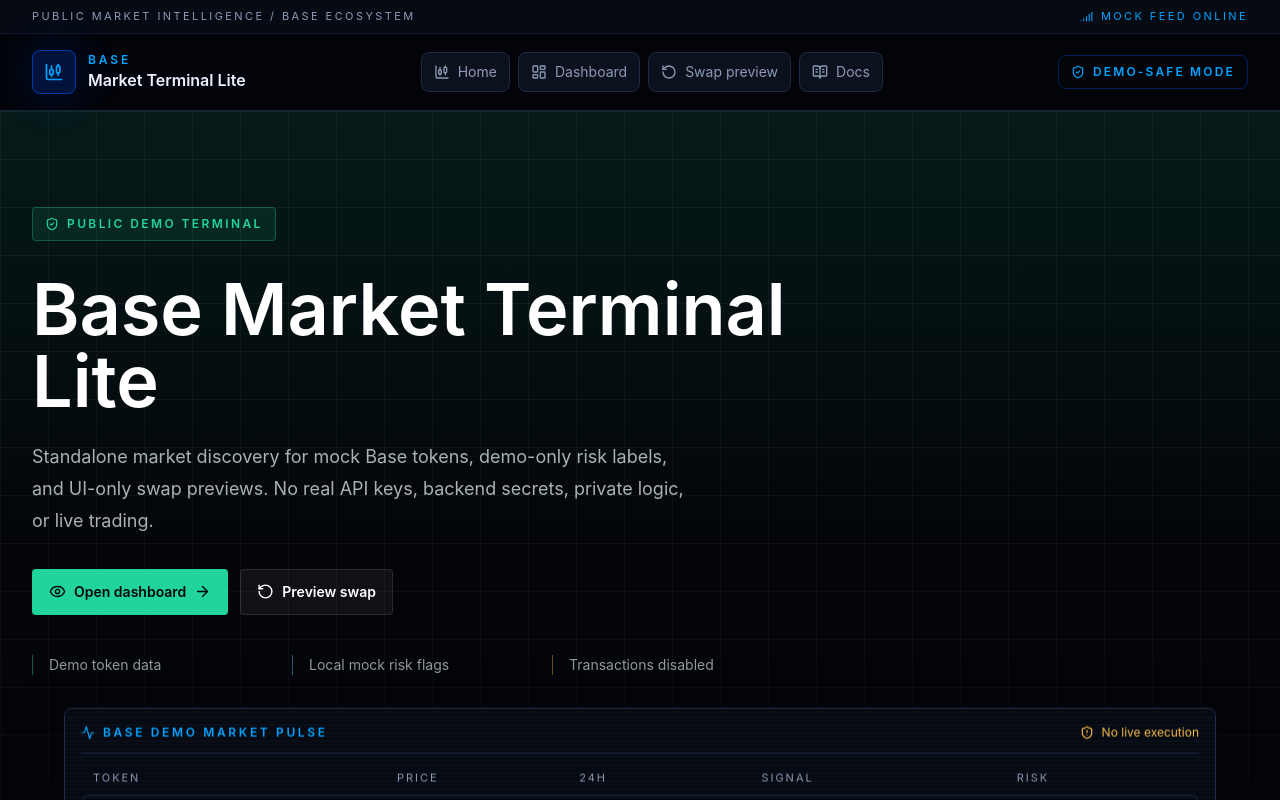
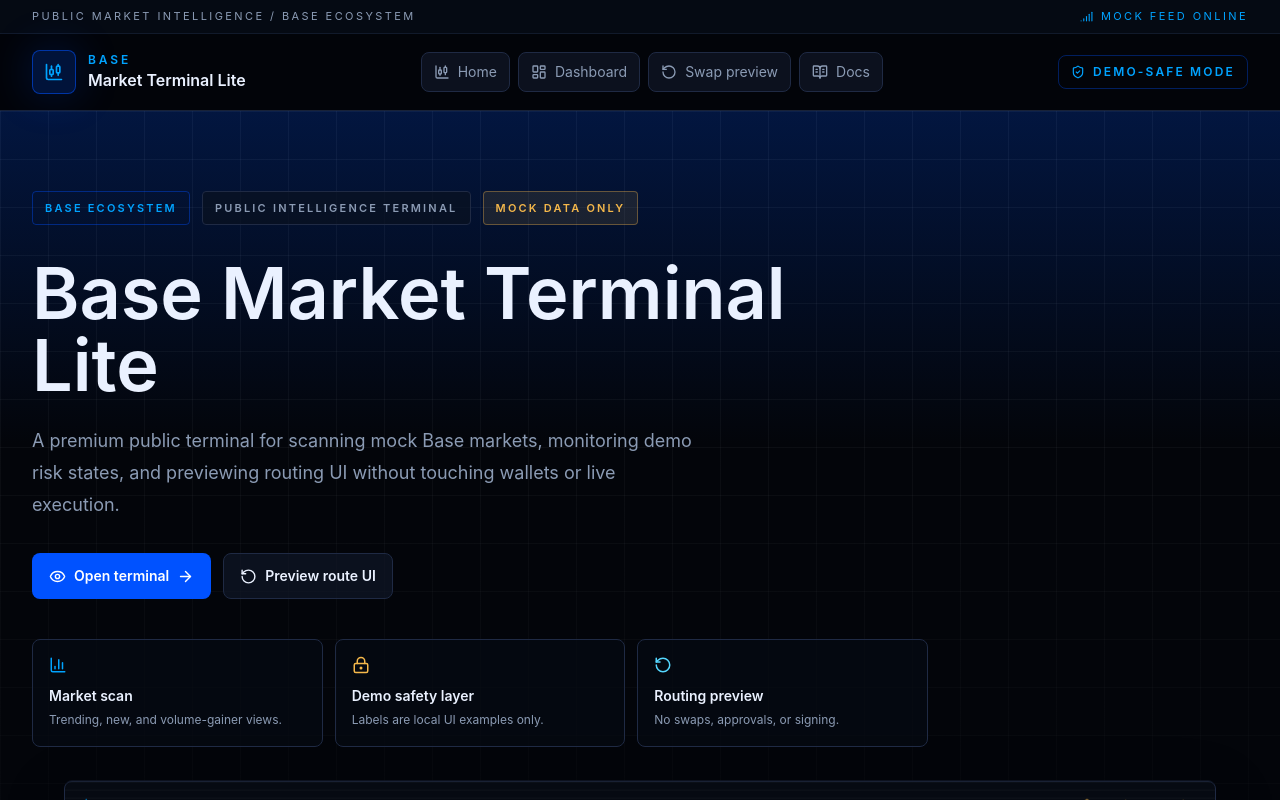
Before and after one commit to Edizemre1/base-market-terminal-lite, a Next.js app: page / in a window 1280 px wide. Shown: the top 800 px of the page. Built offline with nearby package versions, Linux system fonts and the light colour scheme.

Commit message:
style: redesign landing and dashboard

```diff
--- a/src/app/page.tsx
+++ b/src/app/page.tsx
@@ -1,4 +1,4 @@
-import { ArrowRight, Eye, RotateCcw, ShieldCheck } from "lucide-react";
+import { ArrowRight, BarChart3, Eye, LockKeyhole, RotateCcw } from "lucide-react";
 import Link from "next/link";
 import { LandingTerminalPreview } from "@/components/LandingTerminalPreview";
 import { MetricCard } from "@/components/MetricCard";
@@ -10,58 +10,83 @@ export default function HomePage() {
 
   return (
     <main className="bg-base-black">
-      <section className="terminal-grid relative min-h-[78vh] overflow-hidden border-b border-white/10">
-        <div className="absolute inset-0 bg-gradient-to-b from-base-mint/10 via-base-black/20 to-base-black" />
+      <section className="terminal-grid relative min-h-[82vh] overflow-hidden border-b border-base-line">
+        <div className="absolute inset-0 bg-[linear-gradient(180deg,rgba(0,82,255,0.22),rgba(3,5,10,0.32)_36%,#03050a_100%)]" />
         <LandingTerminalPreview tokens={trendingTokens} />
 
-        <div className="relative mx-auto max-w-7xl px-4 pb-48 pt-20 sm:px-6 sm:pt-24 lg:px-8 lg:pb-72">
-          <div className="inline-flex items-center gap-2 rounded border border-base-mint/30 bg-base-mint/10 px-3 py-2 text-xs font-semibold uppercase tracking-[0.2em] text-base-mint">
-            <ShieldCheck size={14} aria-hidden="true" />
-            Public demo terminal
+        <div className="relative mx-auto max-w-7xl px-4 pb-48 pt-16 sm:px-6 sm:pt-20 lg:px-8 lg:pb-72">
+          <div className="flex max-w-5xl flex-wrap gap-3 text-[11px] font-semibold uppercase tracking-[0.2em]">
+            <span className="rounded border border-base-blue/40 bg-base-blue/12 px-3 py-2 text-base-electric">
+              Base ecosystem
+            </span>
+            <span className="rounded border border-base-line bg-base-raised/70 px-3 py-2 text-base-muted">
+              Public intelligence terminal
+            </span>
+            <span className="rounded border border-base-amber/35 bg-base-amber/10 px-3 py-2 text-base-amber">
+              Mock data only
+            </span>
           </div>
 
-          <h1 className="mt-8 max-w-4xl text-5xl font-semibold leading-[1.02] text-white md:text-7xl">
+          <h1 className="mt-8 max-w-4xl text-5xl font-semibold leading-[1.02] text-base-text md:text-7xl">
             Base Market Terminal Lite
           </h1>
-          <p className="mt-6 max-w-2xl text-lg leading-8 text-emerald-50/70">
-            Standalone market discovery for mock Base tokens, demo-only risk
-            labels, and UI-only swap previews. No real API keys, backend secrets,
-            private logic, or live trading.
+          <p className="mt-6 max-w-2xl text-lg leading-8 text-base-muted">
+            A premium public terminal for scanning mock Base markets, monitoring
+            demo risk states, and previewing routing UI without touching wallets
+            or live execution.
           </p>
 
           <div className="mt-8 flex flex-wrap gap-3">
             <Link
               href="/dashboard"
-              className="inline-flex min-h-11 items-center gap-2 rounded border border-base-mint/40 bg-base-mint px-4 py-3 text-sm font-semibold text-base-black transition hover:bg-emerald-200"
+              className="inline-flex min-h-11 items-center gap-2 rounded-lg border border-base-blue/60 bg-base-blue px-4 py-3 text-sm font-semibold text-white transition hover:bg-base-electric"
             >
               <Eye size={17} aria-hidden="true" />
-              Open dashboard
+              Open terminal
               <ArrowRight size={17} aria-hidden="true" />
             </Link>
             <Link
               href="/swap"
-              className="inline-flex min-h-11 items-center gap-2 rounded border border-white/10 bg-white/[0.05] px-4 py-3 text-sm font-semibold text-white transition hover:border-base-cyan/40 hover:text-base-cyan"
+              className="inline-flex min-h-11 items-center gap-2 rounded-lg border border-base-line bg-base-elevated/70 px-4 py-3 text-sm font-semibold text-base-text transition hover:border-base-blue/60 hover:text-base-electric"
             >
               <RotateCcw size={17} aria-hidden="true" />
-              Preview swap
+              Preview route UI
             </Link>
           </div>
 
-          <div className="mt-10 grid max-w-3xl gap-3 text-sm text-emerald-50/60 sm:grid-cols-3">
-            <div className="border-l border-base-mint/40 pl-4">
-              Demo token data
+          <div className="mt-10 grid max-w-4xl gap-3 sm:grid-cols-3">
+            <div className="rounded-lg border border-base-line bg-base-panel/70 p-4">
+              <BarChart3 size={18} className="text-base-electric" aria-hidden="true" />
+              <p className="mt-3 text-sm font-semibold text-base-text">
+                Market scan
+              </p>
+              <p className="mt-1 text-xs leading-5 text-base-muted">
+                Trending, new, and volume-gainer views.
+              </p>
             </div>
-            <div className="border-l border-base-cyan/40 pl-4">
-              Local mock risk flags
+            <div className="rounded-lg border border-base-line bg-base-panel/70 p-4">
+              <LockKeyhole size={18} className="text-base-amber" aria-hidden="true" />
+              <p className="mt-3 text-sm font-semibold text-base-text">
+                Demo safety layer
+              </p>
+              <p className="mt-1 text-xs leading-5 text-base-muted">
+                Labels are local UI examples only.
+              </p>
             </div>
-            <div className="border-l border-base-amber/40 pl-4">
-              Transactions disabled
+            <div className="rounded-lg border border-base-line bg-base-panel/70 p-4">
+              <RotateCcw size={18} className="text-base-cyan" aria-hidden="true" />
+              <p className="mt-3 text-sm font-semibold text-base-text">
+                Routing preview
+              </p>
+              <p className="mt-1 text-xs leading-5 text-base-muted">
+                No swaps, approvals, or signing.
+              </p>
             </div>
           </div>
         </div>
       </section>
 
-      <section className="mx-auto max-w-7xl px-4 py-14 sm:px-6 lg:px-8">
+      <section className="mx-auto max-w-7xl px-4 py-12 sm:px-6 lg:px-8">
         <div className="grid gap-4 md:grid-cols-2 xl:grid-cols-4">
           {marketStats.map((stat) => (
             <MetricCard key={stat.label} stat={stat} />
@@ -70,7 +95,7 @@ export default function HomePage() {
       </section>
 
       <section className="mx-auto max-w-7xl px-4 pb-16 sm:px-6 lg:px-8">
-        <TokenTable tokens={trendingTokens} label="Trending demo tokens" />
+        <TokenTable tokens={trendingTokens} label="Institutional-style watchlist" />
       </section>
     </main>
   );
```
Also changed, not shown: src/app/dashboard/page.tsx (+48 -29 lines).
